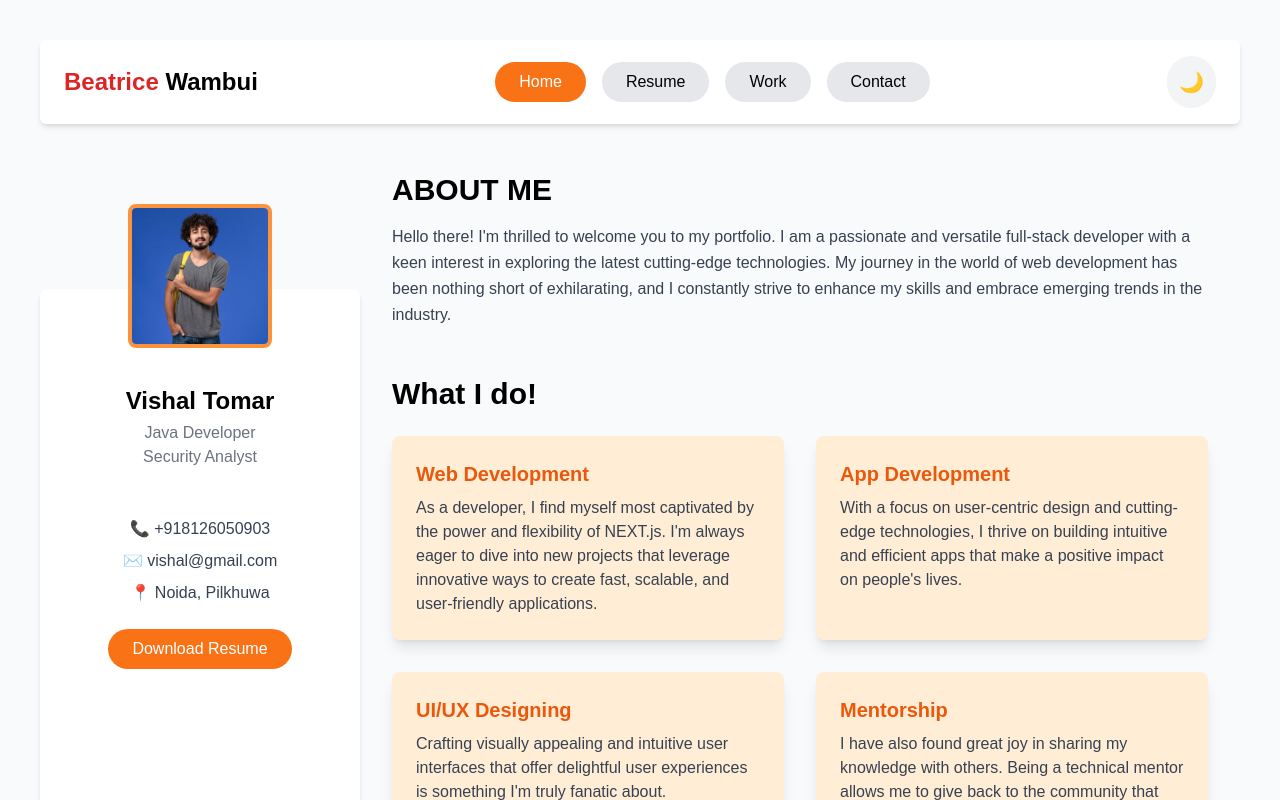
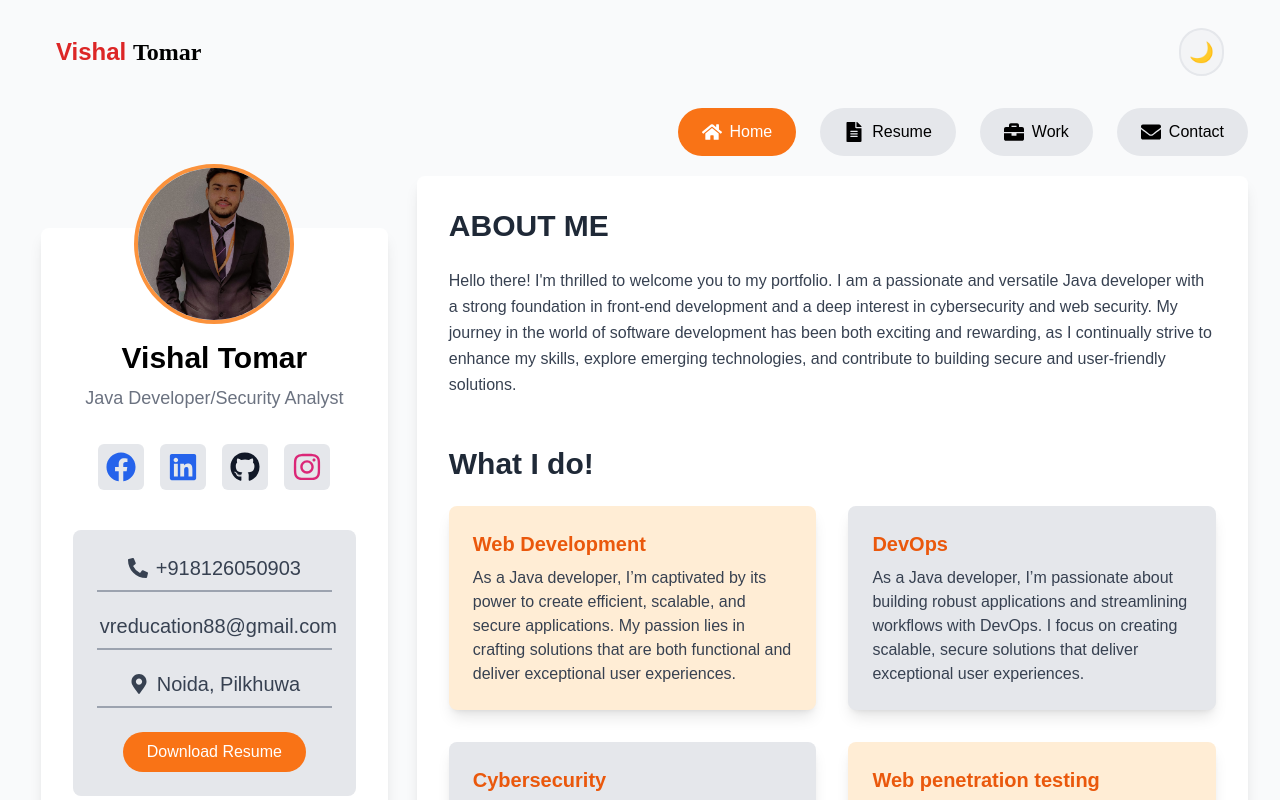
Before and after one commit to VishalHarry/Protfolio, a React (Vite) app: page / in a window 1280 px wide. Shown: the top 800 px of the page. Built offline with nearby package versions, Linux system fonts and the light colour scheme.

Commit message:
ADD THE MAIN CONATINERS

```diff
--- a/src/HomePage/Header.jsx
+++ b/src/HomePage/Header.jsx
@@ -2,20 +2,23 @@ import React from 'react';
 
 const Header = () => {
     return (
-    <header className="flex justify-between items-center px-6 py-4 bg-white shadow-md w-fll rounded-md">
+        <header className="flex justify-between items-center px-6 py-4  w-full h-10 ">
             {/* Logo */}
-      <h1 className="text-2xl font-bold text-red-600">Beatrice <span className="text-black">Wambui</span></h1>
+            <h1 className="text-2xl font-bold text-red-600">
+               Vishal <span className="text-black font-cursive">Tomar</span>
+            </h1>
+
 
             {/* Navigation Menu */}
-      <nav className="flex space-x-4">
+            {/* <nav className="flex space-x-4">
         <button className="px-6 py-2 rounded-full bg-orange-500 text-white hover:bg-orange-600">Home</button>
         <button className="px-6 py-2 rounded-full bg-gray-200 hover:bg-gray-300">Resume</button>
         <button className="px-6 py-2 rounded-full bg-gray-200 hover:bg-gray-300">Work</button>
         <button className="px-6 py-2 rounded-full bg-gray-200 hover:bg-gray-300">Contact</button>
-      </nav>
+      </nav> */}
 
             {/* Theme Toggle */}
-      <button className="p-3 rounded-full bg-gray-100 hover:bg-gray-200">
+            <button className="p-2 rounded-full border-2 bg-gray-100 hover:bg-gray-200 flex justify-center items-center">
                 <span className="material-icons text-xl"> 🌙 </span>
             </button>
         </header>
--- a/src/HomePage/Home.jsx
+++ b/src/HomePage/Home.jsx
@@ -2,21 +2,31 @@ import React from 'react';
 import Sidebar from './Sidebar';
 import Header from './Header';
 import MainContent from './MainContent';
+import MainNav from './MainNav';
+
 
 function Home() {
   return (
-    <div className="min-h-screen bg-gray-50 p-10">
+    <div className="min-h-screen bg-gray-50 p-8">
       {/* Header */}
       <Header />
 
       {/* Main Layout with Sidebar and Main Content */}
-      <div className="flex mt-4">
+      <div className="flex mt-4 gap-5">
         {/* Sidebar */}
         <Sidebar />
 
-        {/* Main Content */}
-        <MainContent className="flex-grow p-8" />
+
+            {/* Main Content */}
+
+      <div className='w-[70%]'>
+        <MainNav/>
+      <MainContent className="flex-grow p-8" />
       </div>
+
+
+      </div>
+
     </div>
   );
 }
--- a/src/HomePage/MainContent.jsx
+++ b/src/HomePage/MainContent.jsx
@@ -1,55 +1,53 @@
+
+
 const MainContent = () => {
   return (
-      <main className="p-8 flex-1">
+    <main className="p-8 flex-1  rounded-lg bg-white shadow-lg  mt-5 ">
+      {/* Navigation Menu */}
+
+
       {/* About Me Section */}
       <section className="mb-12">
-          <h2 className="text-3xl font-bold mb-4">ABOUT ME</h2>
+        <h2 className="text-3xl font-bold mb-6 text-gray-800">ABOUT ME</h2>
         <p className="text-gray-700 leading-relaxed">
-            Hello there! I'm thrilled to welcome you to my portfolio. I am a passionate and versatile
-            full-stack developer with a keen interest in exploring the latest cutting-edge technologies.
-            My journey in the world of web development has been nothing short of exhilarating, and I
-            constantly strive to enhance my skills and embrace emerging trends in the industry.
+          Hello there! I'm thrilled to welcome you to my portfolio. I am a passionate and versatile Java developer with a strong foundation in front-end development and a deep interest in cybersecurity and web security. My journey in the world of software development has been both exciting and rewarding, as I continually strive to enhance my skills, explore emerging technologies, and contribute to building secure and user-friendly solutions.
         </p>
+
       </section>
 
       {/* What I Do Section */}
       <section>
-          <h2 className="text-3xl font-bold mb-6">What I do!</h2>
-          <div className="grid grid-cols-1 sm:grid-cols-2 gap-8">
+        <h2 className="text-3xl font-bold mb-6 text-gray-800">What I do!</h2>
+        <div className="grid grid-cols-1 sm:grid-cols-2 lg:grid-cols-2 gap-8">
           {/* Web Development Card */}
-            <div className="bg-orange-100 p-6 rounded-lg shadow-lg">
+          <div className="bg-orange-100 p-6 rounded-lg shadow-lg hover:shadow-xl transition-shadow ">
             <h3 className="text-xl font-semibold text-orange-600 mb-2">Web Development</h3>
             <p className="text-gray-700">
-                As a developer, I find myself most captivated by the power and flexibility of NEXT.js.
-                I'm always eager to dive into new projects that leverage innovative ways to create fast,
-                scalable, and user-friendly applications.
+            As a Java developer, I’m captivated by its power to create efficient, scalable, and secure applications. My passion lies in crafting solutions that are both functional and deliver exceptional user experiences.
             </p>
           </div>
 
           {/* App Development Card */}
-            <div className="bg-orange-100 p-6 rounded-lg shadow-lg">
-              <h3 className="text-xl font-semibold text-orange-600 mb-2">App Development</h3>
+          <div className="bg-gray-200 p-6 rounded-lg shadow-lg hover:shadow-xl transition-shadow">
+            <h3 className="text-xl font-semibold text-orange-600 mb-2">DevOps</h3>
             <p className="text-gray-700">
-                With a focus on user-centric design and cutting-edge technologies, I thrive on
-                building intuitive and efficient apps that make a positive impact on people's lives.
+            As a Java developer, I’m passionate about building robust applications and streamlining workflows with DevOps. I focus on creating scalable, secure solutions that deliver exceptional user experiences.
             </p>
           </div>
 
           {/* UI/UX Designing Card */}
-            <div className="bg-orange-100 p-6 rounded-lg shadow-lg">
-              <h3 className="text-xl font-semibold text-orange-600 mb-2">UI/UX Designing</h3>
+          <div className="bg-gray-200 p-6 rounded-lg shadow-lg hover:shadow-xl transition-shadow">
+            <h3 className="text-xl font-semibold text-orange-600 mb-2">Cybersecurity</h3>
             <p className="text-gray-700">
-                Crafting visually appealing and intuitive user interfaces that offer delightful user
-                experiences is something I'm truly fanatic about.
+              I am a passionate cybersecurity enthusiast dedicated to building secure and robust solutions. I thrive on identifying vulnerabilities and implementing strategies to safeguard digital systems.
             </p>
           </div>
 
           {/* Mentorship Card */}
-            <div className="bg-orange-100 p-6 rounded-lg shadow-lg">
-              <h3 className="text-xl font-semibold text-orange-600 mb-2">Mentorship</h3>
+          <div className="bg-orange-100 p-6 rounded-lg shadow-lg hover:shadow-xl transition-shadow">
+            <h3 className="text-xl font-semibold text-orange-600 mb-2">Web penetration testing</h3>
             <p className="text-gray-700">
-                I have also found great joy in sharing my knowledge with others. Being a technical
-                mentor allows me to give back to the community that has supported me throughout my career.
+              I am a dedicated web penetration tester with a passion for identifying and exploiting vulnerabilities to enhance the security of web applications. My focus is on ensuring robust and secure digital environments.
             </p>
           </div>
         </div>
--- /dev/null
+++ b/src/HomePage/MainNav.jsx
@@ -0,0 +1,27 @@
+import React from 'react'
+import { FaHome, FaFileAlt, FaBriefcase, FaEnvelope } from 'react-icons/fa';
+
+function MainNav() {
+  return (
+    <nav className="flex space-x-6 justify-end mb-2 mt-5">
+    <button className="px-6 py-3 rounded-full bg-orange-500 text-white hover:bg-orange-600 flex items-center space-x-2">
+      <FaHome size={20} />
+      <span>Home</span>
+    </button>
+    <button className="px-6 py-3 rounded-full bg-gray-200 hover:bg-gray-300 flex items-center space-x-2">
+      <FaFileAlt size={20} />
+      <span>Resume</span>
+    </button>
+    <button className="px-6 py-3 rounded-full bg-gray-200 hover:bg-gray-300 flex items-center space-x-2">
+      <FaBriefcase size={20} />
+      <span>Work</span>
+    </button>
+    <button className="px-6 py-3 rounded-full bg-gray-200 hover:bg-gray-300 flex items-center space-x-2">
+      <FaEnvelope size={20} />
+      <span>Contact</span>
+    </button>
+  </nav>
+  )
+}
+
+export default MainNav
--- a/src/HomePage/Sidebar.jsx
+++ b/src/HomePage/Sidebar.jsx
@@ -1,64 +1,86 @@
 import React from 'react';
-import img from '../assets/img1.jpg'
+import img from '../assets/vvt.jpg';
+
+import { FaFacebook, FaLinkedin, FaGithub, FaInstagram } from 'react-icons/fa';
+import { FaPhoneAlt, FaEnvelope, FaMapMarkerAlt } from 'react-icons/fa';
 
 const Sidebar = () => {
   return (
-
-
-
-
-   <div className='h-sreen flex justify-center items-end  relative'>
-       <aside className="w-80 bg-white shadow-md p-8 flex flex-col items-center rounded-lg h-[80%] ">
-      <div className="w-36 h-36 rounded-lg overflow-hidden border-4 border-orange-400 mb-6 absolute top-16 ">
+    <div className="h-screen w-[30%] flex justify-center items-center relative  mt-10">
+      <aside className="w-[95%] bg-white shadow-lg p-8 flex flex-col items-center rounded-lg relative">
+        {/* Profile Image */}
+        <div className="w-40 h-40 rounded-full overflow-hidden border-4 border-orange-400 mb-6 absolute -top-16">
           <img
             src={img}
             alt="Vishal Tomar"
-          className="w-full h-full object-cover"
+            className="w-full h-full object-cover "
           />
         </div>
+
         {/* Name and Designation */}
-        <h2 className="text-2xl font-bold mb-1 mt-16">Vishal Tomar</h2>
-        <p className="text-gray-500">Java Developer</p>
-        <p className="text-gray-500 mb-6">Security Analyst</p>
+        <h2 className="text-3xl font-bold mt-20 mb-2">Vishal Tomar</h2>
+        <p className="text-gray-500 text-lg">Java Developer/Security Analyst</p>
+
 
         {/* Social Media Icons */}
-        <div className="flex space-x-4 mb-6">
+        <div className="flex justify-center items-center space-x-4 mt-8 mb-6">
           <a
             href="#"
-            className="text-blue-600 hover:text-blue-800 text-2xl"
+            className="text-blue-600 hover:text-blue-800 text-3xl p-2 bg-gray-200 rounded-md hover:bg-gray-300"
             aria-label="Facebook"
           >
-            <i className="fab fa-facebook"></i>
+            <FaFacebook />
           </a>
           <a
-            href="#"
-            className="text-blue-600 hover:text-blue-800 text-2xl"
+            href="https://www.linkedin.com/in/vishal-tomar-687a96250/"
+             target="_blank"
+            className="text-blue-600 hover:text-blue-800 text-3xl p-2 bg-gray-200 rounded-md hover:bg-gray-300"
             aria-label="LinkedIn"
           >
-            <i className="fab fa-linkedin"></i>
+            <FaLinkedin />
           </a>
           <a
-            href="#"
-            className="text-black hover:text-gray-700 text-2xl"
+            href="https://github.com/VishalHarry"
+            target="_blank"
+            className="text-gray-900 hover:text-gray-800 text-3xl p-2 bg-gray-200 rounded-md hover:bg-gray-300"
             aria-label="GitHub"
           >
-            <i className="fab fa-github"></i>
+            <FaGithub />
+          </a>
+          <a
+            href="https://www.instagram.com/codeistein2006/profilecard/"
+             target="_blank"
+            className="text-pink-600 hover:text-pink-800 text-3xl p-2 bg-gray-200 rounded-md hover:bg-gray-300"
+            aria-label="Instagram"
+          >
+            <FaInstagram />
           </a>
         </div>
 
         {/* Contact Details */}
-        <div className="text-gray-700 text-center mb-6">
-          <p className="mb-2">📞 +918126050903</p>
-          <p className="mb-2">✉️ vishal@gmail.com</p>
-          <p>📍 Noida, Pilkhuwa</p>
+        <div className="w-full bg-gray-200 p-6 rounded-lg mt-4 flex flex-col items-center gap-6">
+  {/* Contact Details */}
+  <div className="text-gray-700 text-center flex flex-col gap-5 text-xl w-full">
+    <div className="flex items-center justify-center gap-2 pb-2 border-b-2 border-gray-400">
+      <FaPhoneAlt />
+      <span className="font-medium">+918126050903</span>
+    </div>
+    <div className="flex items-center justify-center gap-2 pb-2 border-b-2 border-gray-400">
+      <FaEnvelope />
+      <span>vreducation88@gmail.com</span>
+    </div>
+    <div className="flex items-center justify-center gap-2 pb-2 border-b-2 border-gray-400">
+      <FaMapMarkerAlt />
+      <span>Noida, Pilkhuwa</span>
+    </div>
   </div>
 
   {/* Resume Download Button */}
-        <button className="bg-orange-500 text-white px-6 py-2 rounded-full hover:bg-orange-600">
+  <button className="bg-orange-500 text-white px-6 py-2 rounded-full hover:bg-orange-600 transition">
     Download Resume
   </button>
+</div>
       </aside>
-
     </div>
   );
 };
--- a/tailwind.config.js
+++ b/tailwind.config.js
@@ -12,7 +12,8 @@ export default {
         background: "#F5F5F5", // Background color
       },
       fontFamily: {
-        sans: ["YourFontFamilyName", "sans-serif"], // Replace with your font
+        sans: ["YourFontFamilyName", "sans-serif"],
+        cursive: ['Pacifico', 'cursive'],// Replace with your font
       },
     },
   },
```
Also changed, not shown: src/assets/img1.jpg (deleted), src/assets/vvt.jpg (added). Lines whose indentation alone changed are shown as unchanged.
